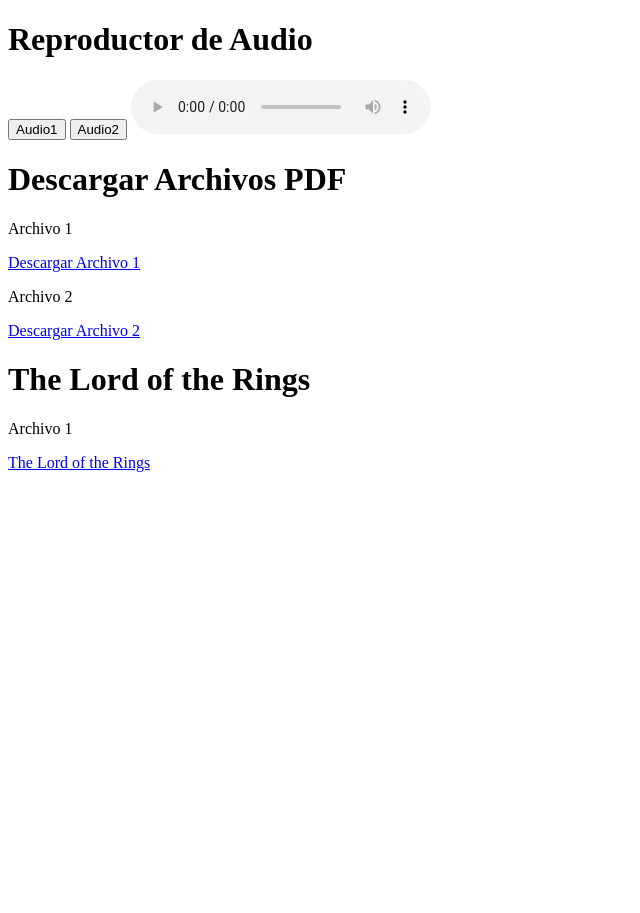
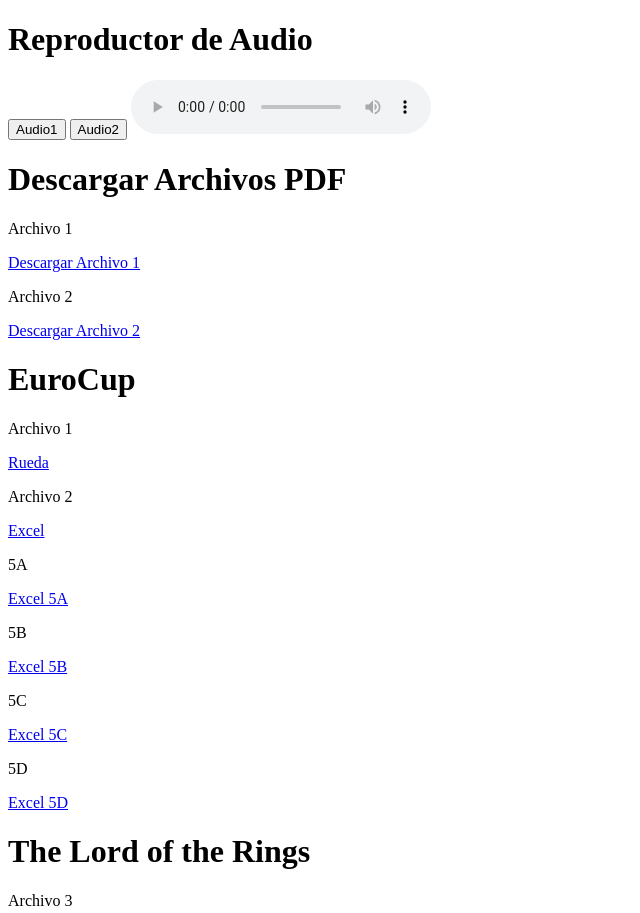
Before and after one commit to agent007utrera/test, a plain HTML site: page index.html in a window 1280 px wide. Shown: the top 913 px of the page, without its empty margins (0-640 px from the left). Before the commit the page ends 800 px from the top, so only its background shows below. Drawn offline with Linux system fonts and the light colour scheme.

Commit message:
Add files via upload

```diff
--- a/index.html
+++ b/index.html
@@ -36,9 +36,25 @@
         <a href="archivos/archivo2.pdf" download>Descargar Archivo 2</a>
     </div>
 
+    <h1>EuroCup</h1>
+    <div class="archivo">
+        <p>Archivo 1</p>
+        <a href="https://wordwall.net/es/resource/89058391/english/eurocup-2024" download>Rueda</a>
+        <p>Archivo 2</p>
+        <a href="archivos/euro.xlsx" download>Excel</a>
+        <p>5A</p>
+        <a href="https://docs.google.com/spreadsheets/d/1LxPYwWodY3ygxti_lnTt4RMl5r8PLArQ/edit?usp=sharing&ouid=114449747404473684266&rtpof=true&sd=true" download>Excel 5A</a>
+	<p>5B</p>
+        <a href="https://docs.google.com/spreadsheets/d/1cLdaPMb4mJWXEBDbjeS_n7qBL08jNpI9/edit?usp=sharing&ouid=114449747404473684266&rtpof=true&sd=true" download>Excel 5B</a>
+	<p>5C</p>
+        <a href="https://docs.google.com/spreadsheets/d/1oqzZYql5PgaPkvA9LD9IuG00MRj5VWv9/edit?usp=sharing&ouid=114449747404473684266&rtpof=true&sd=true" download>Excel 5C</a>
+	<p>5D</p>
+        <a href="https://docs.google.com/spreadsheets/d/1yORPc1GpCciyYxkoSP4bjnICq-n3U6Pt/edit?usp=sharing&ouid=114449747404473684266&rtpof=true&sd=true" download>Excel 5D</a>
+    </div>
+
     <h1>The Lord of the Rings</h1>
     <div class="archivo">
-        <p>Archivo 1</p>
+        <p>Archivo 3</p>
         <a href="https://view.genially.com/63e2c65d07d4b7001b059dca/interactive-content-the-lord-of-the-rings" download>The Lord of the Rings</a>
     </div>
 
```
